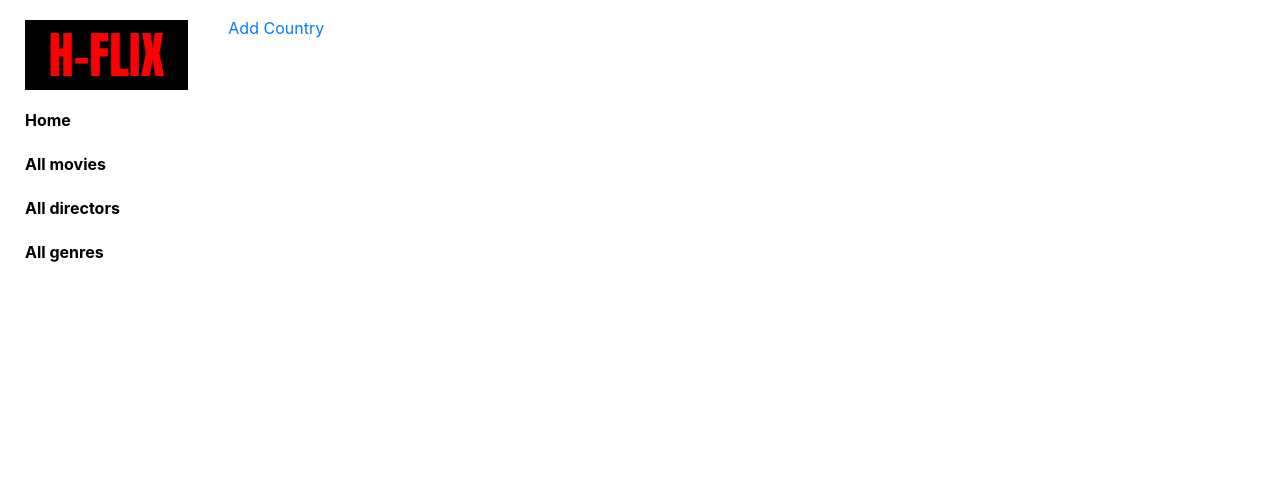
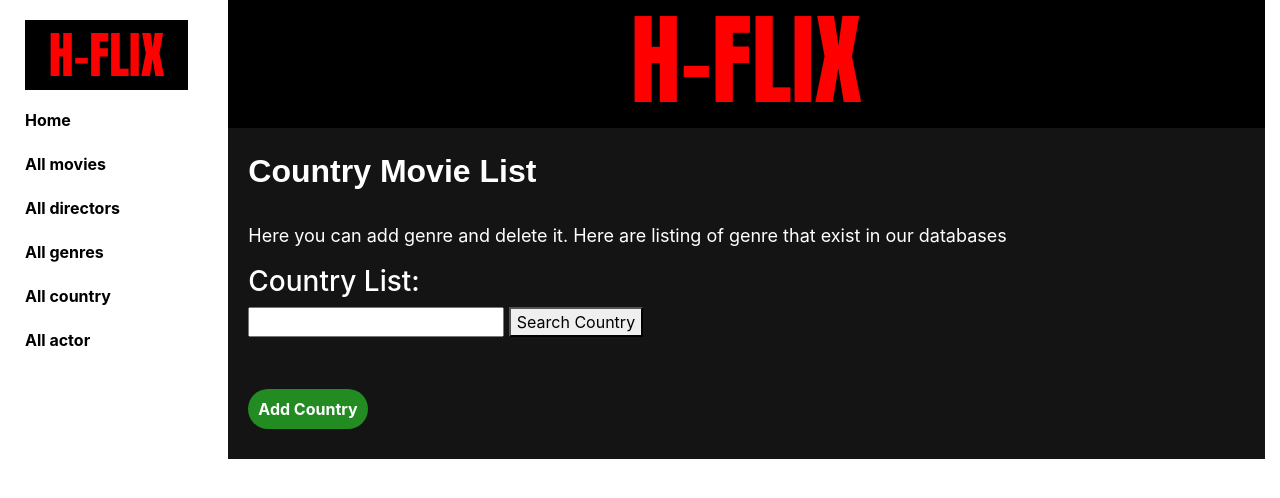
Before and after one commit to Irfanananda2/Final, a Django app: page /content/country/ in a window 1280 px wide. Shown: the top 498 px of the page. Run offline with Django 3.2, Linux system fonts and the light colour scheme; data that the repository does not hold is empty; some libraries are stand-ins or nearby versions.

Commit message:
Adding search in Country and Genre

```diff
--- a/content/controllers/country_controller.py
+++ b/content/controllers/country_controller.py
@@ -6,7 +6,12 @@ from content.forms import CountryForm
 from content.models.country import Country
 
 def list_country(request):
-    countrys = Country.objects.all()
+    if request.method == 'POST':
+        req = request.POST.dict()
+        name = req['name']
+        countrys = Country.objects.filter(countrys__contains=name)
+    else:
+        countrys = Country.objects.all()
     context = {
         'countrys' : countrys,
     }
--- a/content/templates/base_generic.html
+++ b/content/templates/base_generic.html
@@ -27,6 +27,8 @@
                     <li><a href="{% url 'movies' %}">All movies</a></li>
                     <li><a href="{% url 'directors' %}">All directors</a></li>
                     <li><a href="{% url 'genres' %}">All genres</a></li>
+                    <li><a href="{% url 'countrys' %}">All country</a></li>
+                    <li><a href="#">All actor</a></li>
                 </ul>
                 </div>
                 {% endblock %}
--- a/content/templates/country/countrys.html
+++ b/content/templates/country/countrys.html
@@ -1,10 +1,32 @@
 {% extends "base_generic.html" %}
-
+<head>{% block title %}<title>H-Flix Actor List</title>{% endblock %}
+</head>
+<body>
 {% block content %}
-    <ul>
-    {% for country in countrys %}
-        <li><strong>{{ country }}</strong>- <a href="{% url 'edit_country' country.id %}">Edit</a> - <a href="{% url 'delete_country' country.id %}">Delete</a></li>
-    {% endfor %}
-    </ul>
-    <a href="{% url 'add_country' %}">Add Country</a><br><br>
+<div class="banner"><h1 >H-FLIX</h1>
+    <div class="content">
+        <br><h2>Country Movie List</h2><br>
+        <p>Here you can add genre and delete it. Here are listing of genre that exist in our databases</p>
+        <div class="listing">
+            <h3>Country List:</h3>
+            <form method="post" action="">
+                {% csrf_token %}
+                <input name="name" type="text"/>
+                <button type="submit">Search Country</button>
+            </form>
+            <table>
+                {% for country in countrys %}
+                <tr>
+                <td><strong>{{ country }}</strong></td>
+                <td><a href="{% url 'edit_country' country.id %}">Edit</a></td>
+                <td><a href="{% url 'delete_country' country.id %}">Delete</a></td>
+                </tr>
+                {% endfor %}
+            </table>
+        </div>
+        <div class="Genre_Add">
+            <a href="{% url 'add_country' %}">Add Country</a><br><br>
+        </div>
+    </div>
+</div>
 {% endblock %}
--- a/content/templates/genre/genres.html
+++ b/content/templates/genre/genres.html
@@ -9,6 +9,11 @@
         <p>Here you can add genre and delete it. Here are listing of genre that exist in our databases</p>
         <div class="listing">
             <h3>Genre List:</h3>
+            <form method="post" action="">
+                {% csrf_token %}
+                <input name="name" type="text"/>
+                <button type="submit">Search genre</button>
+            </form>
             <table>
             {% for genre in genres %}
             <tr>
```
Also changed, not shown: content/controllers/genre_controller.py (+6 -1 lines), content/templates/country/country_form.html (+12 -9 lines).
